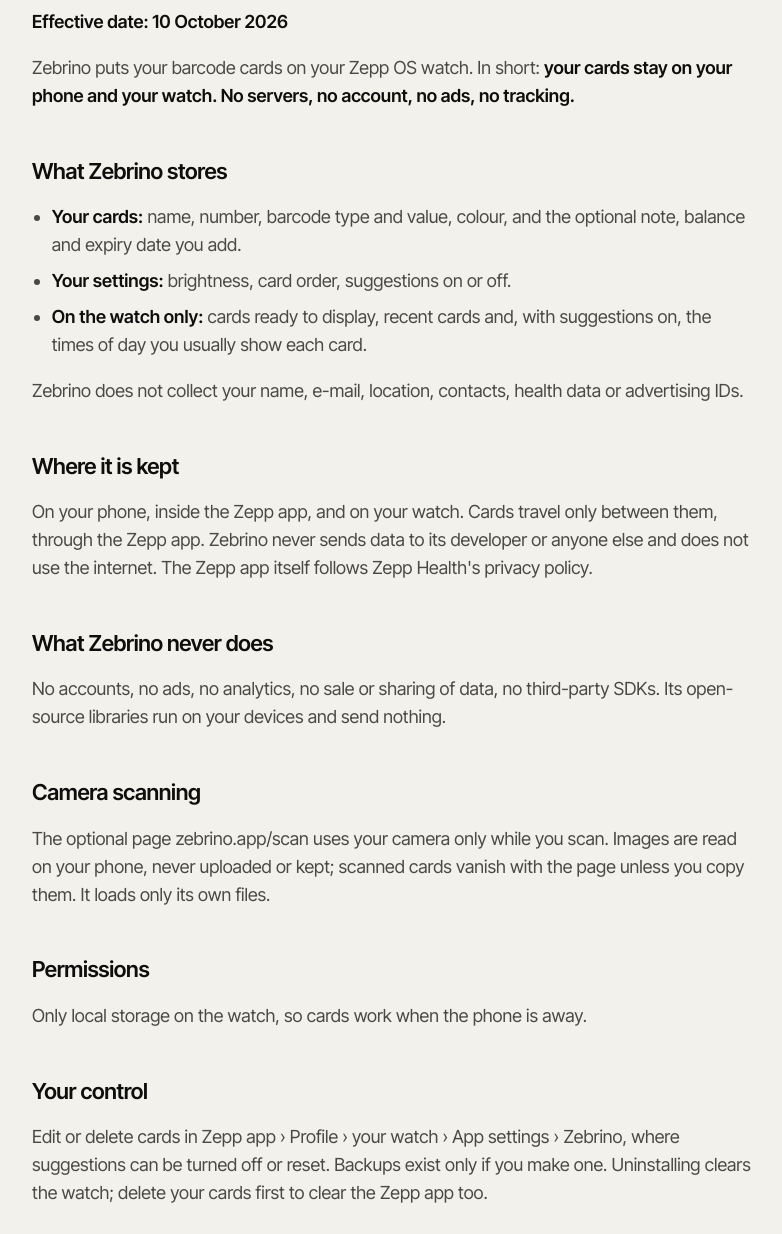
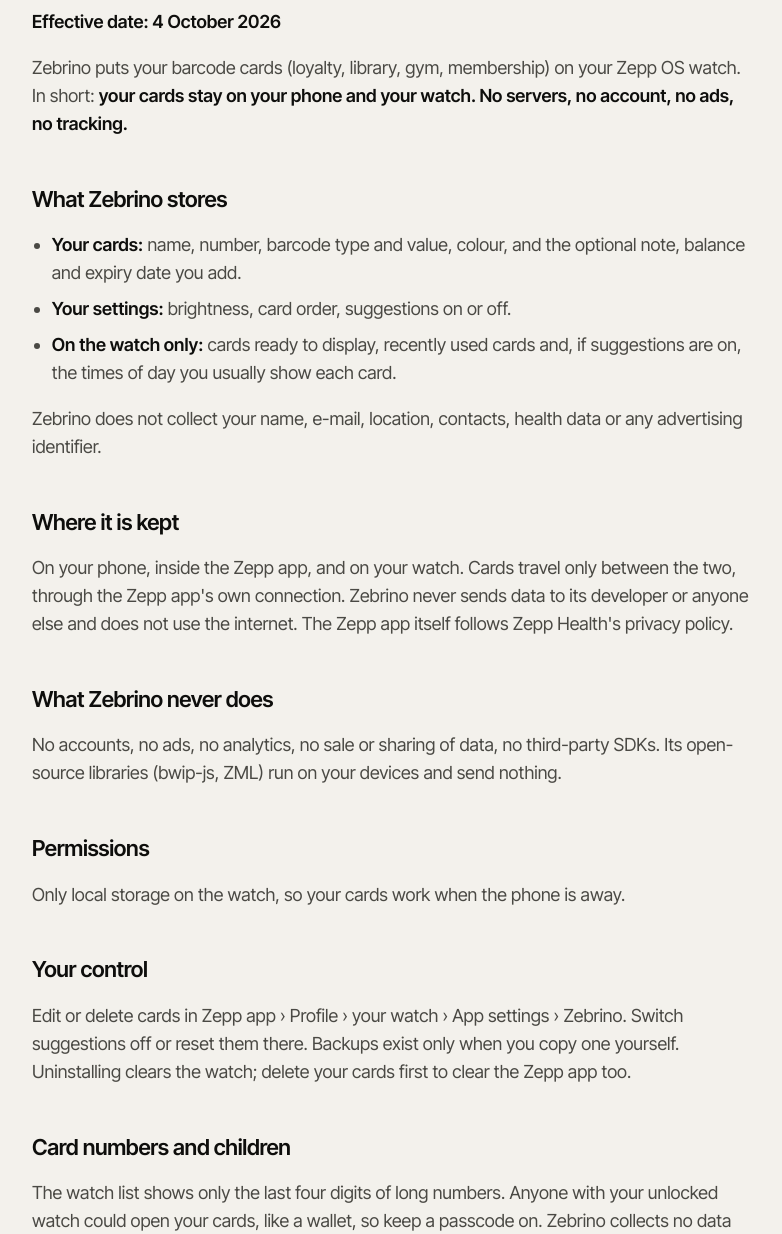
Before and after one commit to martinec/zebrino-web, a plain HTML site: page privacy/index.html in a window 1280 px wide. Shown: the part 306-1540 px from the top of the page, without its empty margins (66-848 px from the left). Drawn offline with Linux system fonts and the light colour scheme.

Commit message:
_checkpoint

```diff
--- a/privacy/index.html
+++ b/privacy/index.html
@@ -25,25 +25,23 @@
   <article class="doc">
     <span class="label">Privacy policy</span>
     <!-- privacy --><h1>Zebrino Privacy Policy</h1>
-<p><strong>Effective date: 10 October 2026</strong></p>
-<p>Zebrino puts your barcode cards on your Zepp OS watch. In short: <strong>your cards stay on your phone and your watch. No servers, no account, no ads, no tracking.</strong></p>
+<p><strong>Effective date: 4 October 2026</strong></p>
+<p>Zebrino puts your barcode cards (loyalty, library, gym, membership) on your Zepp OS watch. In short: <strong>your cards stay on your phone and your watch. No servers, no account, no ads, no tracking.</strong></p>
 <h2>What Zebrino stores</h2>
-<ul><li><strong>Your cards:</strong> name, number, barcode type and value, colour, and the optional note, balance and expiry date you add.</li><li><strong>Your settings:</strong> brightness, card order, suggestions on or off.</li><li><strong>On the watch only:</strong> cards ready to display, recent cards and, with suggestions on, the times of day you usually show each card.</li></ul>
-<p>Zebrino does not collect your name, e-mail, location, contacts, health data or advertising IDs.</p>
+<ul><li><strong>Your cards:</strong> name, number, barcode type and value, colour, and the optional note, balance and expiry date you add.</li><li><strong>Your settings:</strong> brightness, card order, suggestions on or off.</li><li><strong>On the watch only:</strong> cards ready to display, recently used cards and, if suggestions are on, the times of day you usually show each card.</li></ul>
+<p>Zebrino does not collect your name, e-mail, location, contacts, health data or any advertising identifier.</p>
 <h2>Where it is kept</h2>
-<p>On your phone, inside the Zepp app, and on your watch. Cards travel only between them, through the Zepp app. Zebrino never sends data to its developer or anyone else and does not use the internet. The Zepp app itself follows Zepp Health's privacy policy.</p>
+<p>On your phone, inside the Zepp app, and on your watch. Cards travel only between the two, through the Zepp app's own connection. Zebrino never sends data to its developer or anyone else and does not use the internet. The Zepp app itself follows Zepp Health's privacy policy.</p>
 <h2>What Zebrino never does</h2>
-<p>No accounts, no ads, no analytics, no sale or sharing of data, no third-party SDKs. Its open-source libraries run on your devices and send nothing.</p>
-<h2>Camera scanning</h2>
-<p>The optional page zebrino.app/scan uses your camera only while you scan. Images are read on your phone, never uploaded or kept; scanned cards vanish with the page unless you copy them. It loads only its own files.</p>
+<p>No accounts, no ads, no analytics, no sale or sharing of data, no third-party SDKs. Its open-source libraries (bwip-js, ZML) run on your devices and send nothing.</p>
 <h2>Permissions</h2>
-<p>Only local storage on the watch, so cards work when the phone is away.</p>
+<p>Only local storage on the watch, so your cards work when the phone is away.</p>
 <h2>Your control</h2>
-<p>Edit or delete cards in Zepp app › Profile › your watch › App settings › Zebrino, where suggestions can be turned off or reset. Backups exist only if you make one. Uninstalling clears the watch; delete your cards first to clear the Zepp app too.</p>
+<p>Edit or delete cards in Zepp app › Profile › your watch › App settings › Zebrino. Switch suggestions off or reset them there. Backups exist only when you copy one yourself. Uninstalling clears the watch; delete your cards first to clear the Zepp app too.</p>
 <h2>Card numbers and children</h2>
-<p>The watch list shows only the last four digits of long numbers. Anyone with your unlocked watch could open your cards, like a wallet: use a passcode. Zebrino collects no data from anyone, children included.</p>
+<p>The watch list shows only the last four digits of long numbers. Anyone with your unlocked watch could open your cards, like a wallet, so keep a passcode on. Zebrino collects no data from anyone, children included.</p>
 <h2>Changes and contact</h2>
-<p>Updates are published at zebrino.app/privacy. Questions: <strong>support@zebrino.app</strong></p><!-- /privacy -->
+<p>Updates are published at <a href="https://zebrino.app/privacy">zebrino.app/privacy</a>. Questions: <strong>support@zebrino.app</strong></p><!-- /privacy -->
   </article>
 </div>
 
```
